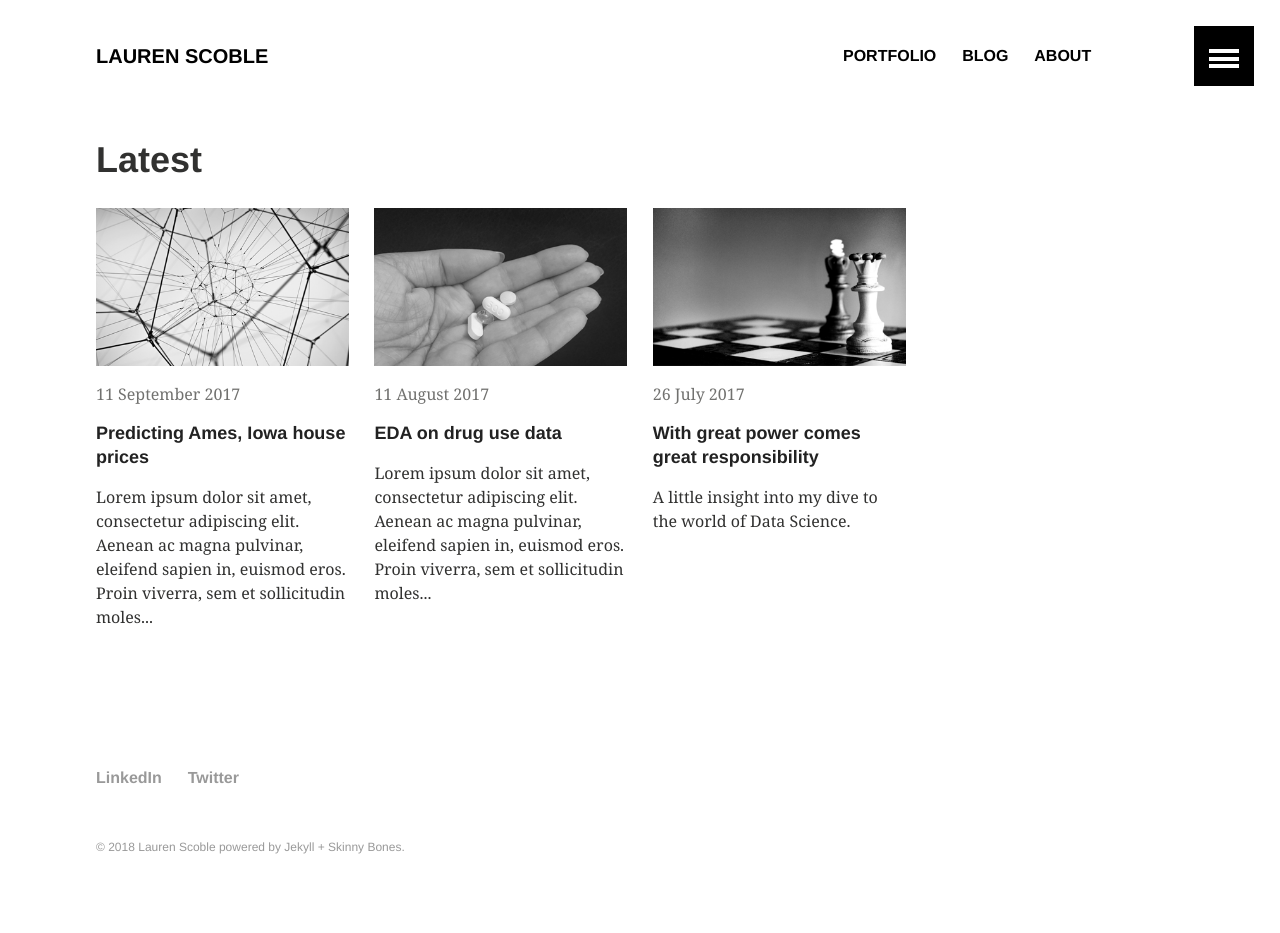
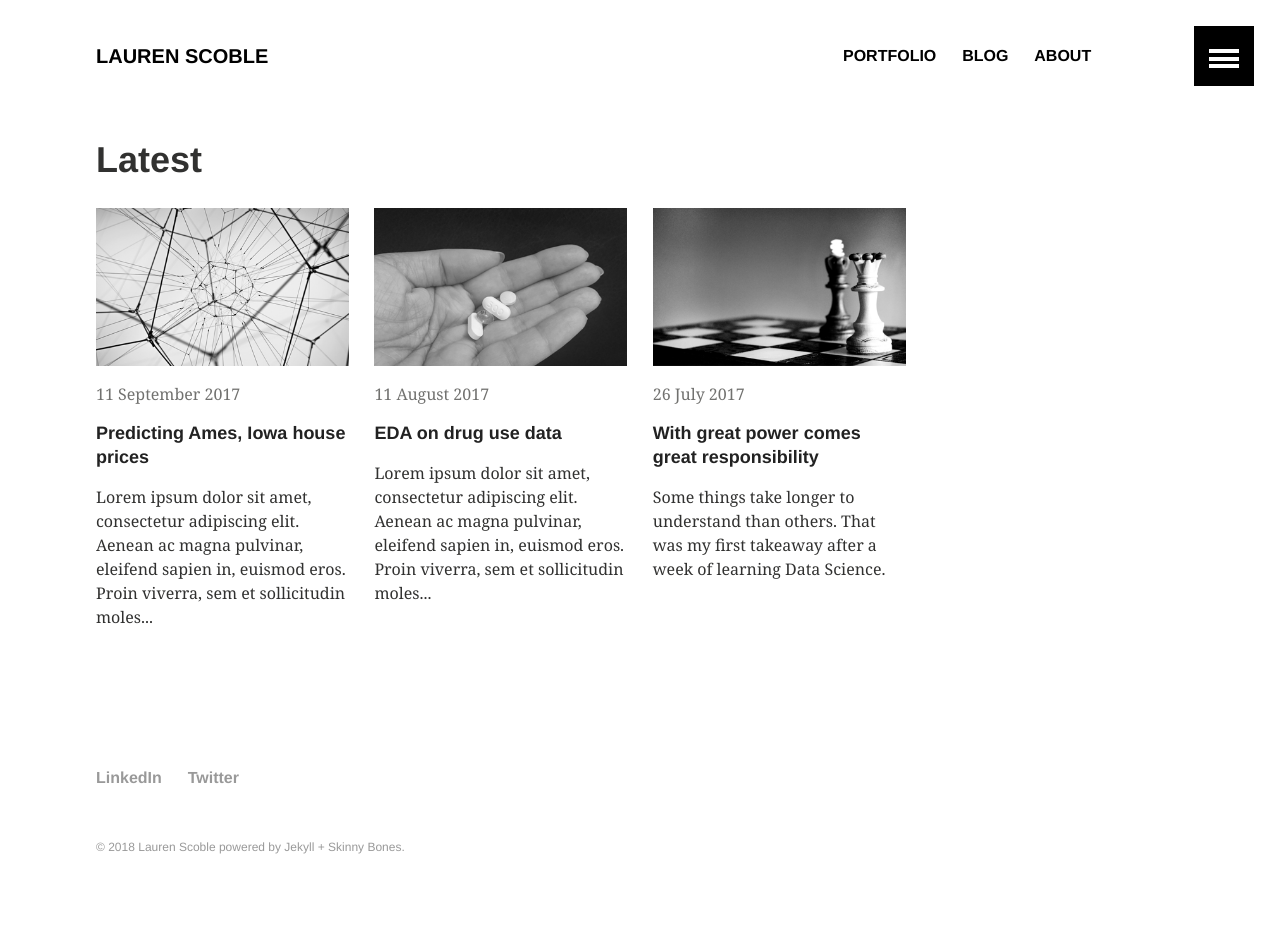
Before and after one commit to laurenscoble/laurenscoble.github.io, a Jekyll site: the page built from index.md, in a window 1280 px wide. Built offline with Jekyll 4.4.1, drawn with Linux system fonts in a browser that asks for light colours.

```diff
--- a/_posts/blog/2017-07-26-with-great-power-comes-great-responsibility.md
+++ b/_posts/blog/2017-07-26-with-great-power-comes-great-responsibility.md
@@ -3,12 +3,12 @@ layout: article
 title: With great power comes great responsibility
 date: 2017-7-26 10:00:00 +1000
 categories: blog
-excerpt: A little insight into my dive to the world of Data Science.
+excerpt: Some things take longer to understand than others. That was my first takeaway after a week of learning Data Science.
 image:
   teaser: chess_teaser.jpg
   feature: chess_feature.jpg
 ---
-On Monday I started a Data Science Immersive course at General Assembly in Melbourne. Up until now my career has been quite varied, but I decided to take a risk and return to the things that originally made me happy: mathematics, programming and story telling. Luckily, there's now a career that combines all three.
+On Monday I started a Data Science Immersive course at General Assembly in Melbourne. Up until now my career has been quite varied, but I decided to take a risk and return to the things that originally made me happy: mathematics, programming and storytelling. Luckily, there's now a career that combines all three.
 
 Before starting, I thought I should brush up on my programming skills because I hadn't really touched any programming languages in a while and even then I was generally doing front end web development.
 
```
Also changed, not shown: _pages/blog.md (added, +11 -0 lines), _pages/portfolio.md (added, +11 -0 lines).
